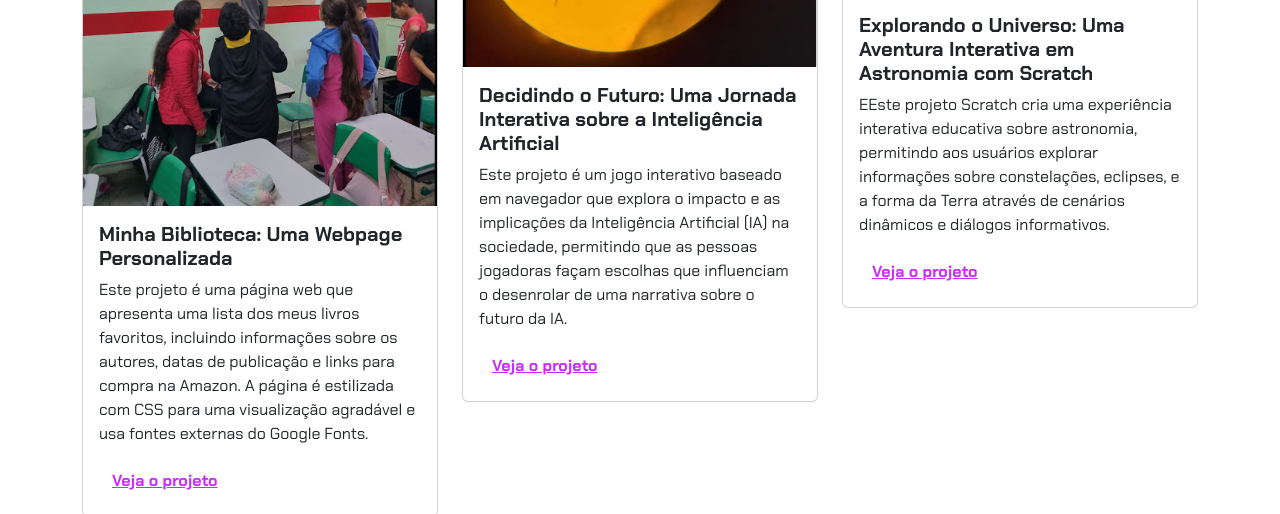
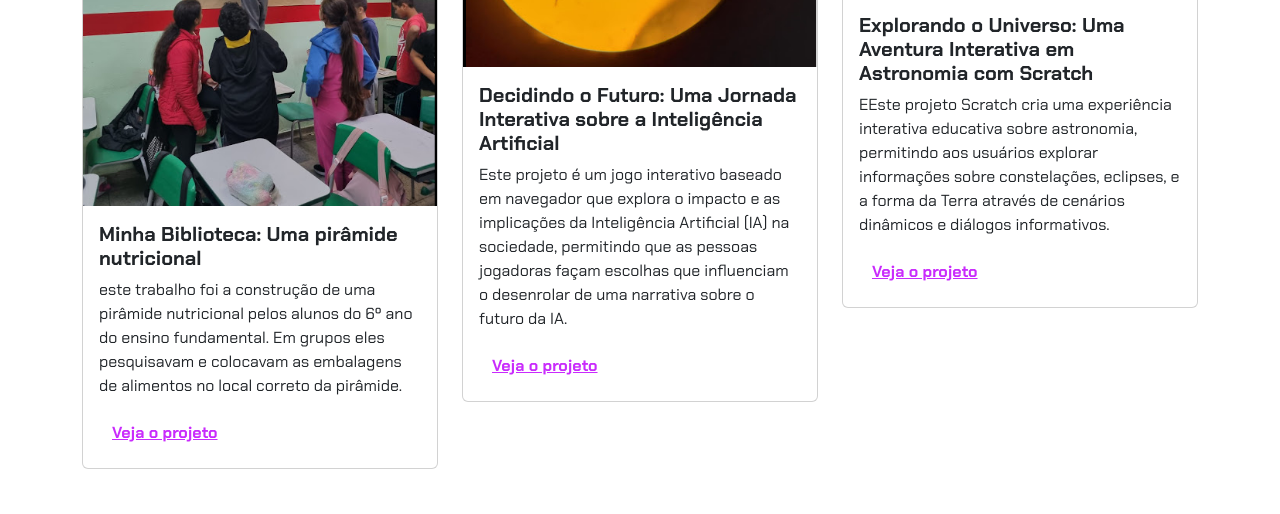
Before and after one commit to fernandamacedo1981/Meu-portfolio, a plain HTML site: page index.html in a window 1280 px wide. Shown: the part 744-1258 px from the top of the page. Drawn offline with nearby package versions, Linux system fonts and the light colour scheme; files whose address does not match are found by name.

Commit message:
Update index.html

```diff
--- a/index.html
+++ b/index.html
@@ -34,11 +34,10 @@
                 <div class="card">
                     <img src="img/projeto-1.png" class="card-img-top" alt="Imagem do projeto de biblioteca virtual">
                     <div class="card-body">
-                        <h5 class="card-title">Minha Biblioteca: Uma Webpage Personalizada</h5>
-                        <p class="card-text">Este projeto é uma página web que apresenta uma lista dos meus livros
-                            favoritos, incluindo informações sobre os autores, datas de publicação e links para compra
-                            na Amazon. A página é estilizada com CSS para uma visualização agradável e usa fontes
-                            externas do Google Fonts.
+                        <h5 class="card-title">Minha Biblioteca: Uma pirâmide nutricional</h5>
+                        <p class="card-text">este trabalho foi a construção de uma pirâmide nutricional pelos alunos do
+                            6º ano do ensino fundamental. Em grupos eles pesquisavam e colocavam as embalagens de alimentos
+                            no local correto da pirâmide.
                         </p>
                         <button type="button" class="btn btn-link" data-bs-toggle="modal" data-bs-target="#modal1">Veja
                             o projeto</button>
```
